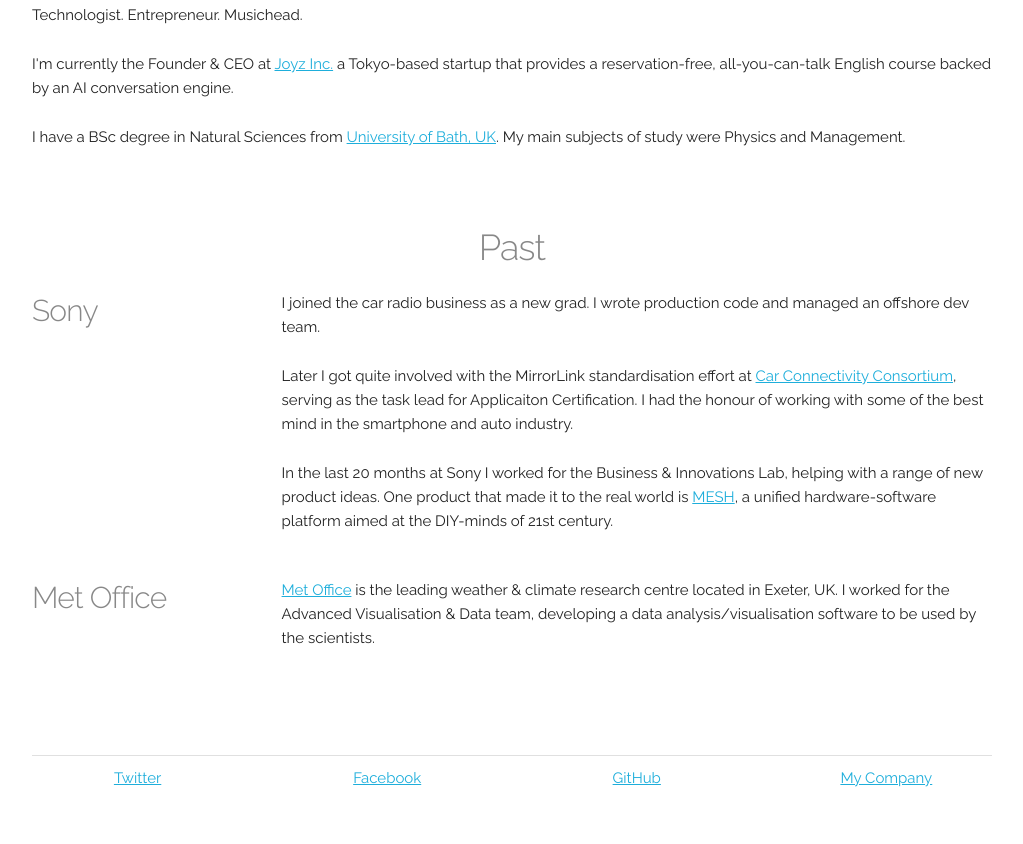
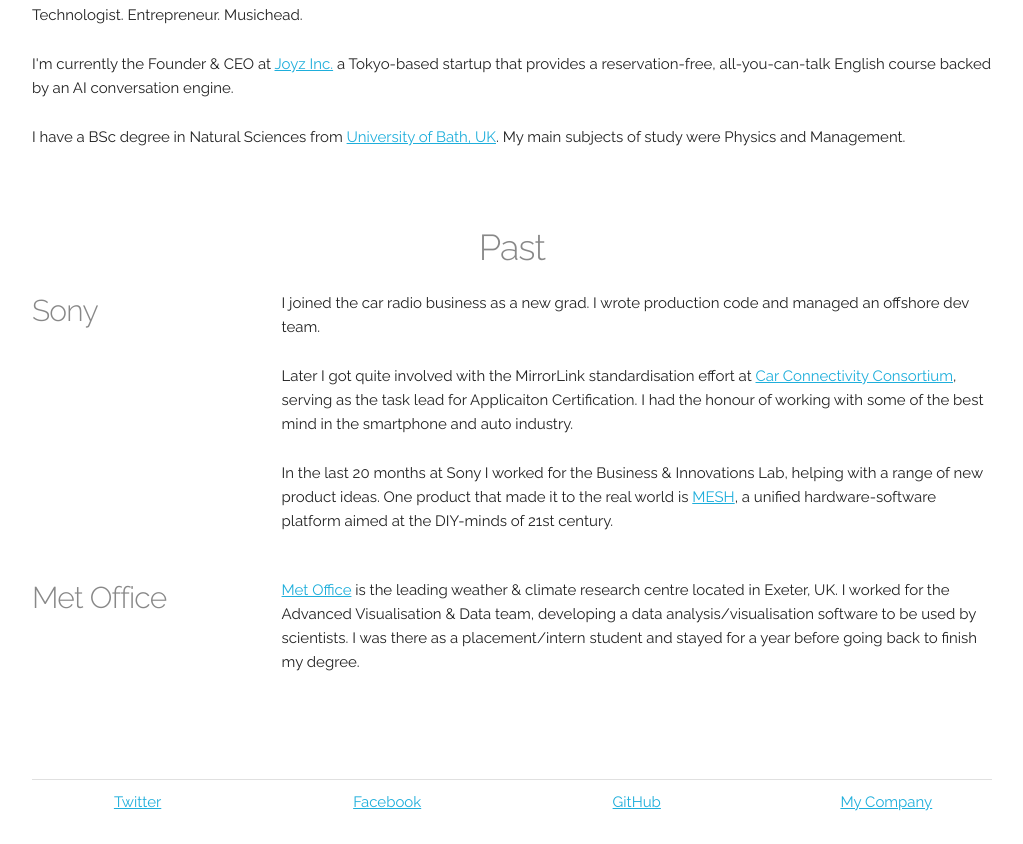
Before and after one commit to ykakihara/ykakihara.github.io, a plain HTML site: page index.html in a window 1280 px wide. Shown: the part 836-1680 px from the top of the page, without its empty margins (128-1151 px from the left). Before the commit the page ends 1656 px from the top, so only its background shows below. Drawn offline with Linux system fonts and the light colour scheme.

Commit message:
Added more text in Met Office section

```diff
--- a/index.html
+++ b/index.html
@@ -122,7 +122,7 @@
         <h4 class="grey">Met Office</h4>
       </div>
       <div class="nine columns">
-        <p><a href="http://www.metoffice.gov.uk/">Met Office</a> is the leading weather & climate research centre located in Exeter, UK. I worked for the Advanced Visualisation & Data team, developing a data analysis/visualisation software to be used by the scientists.</p>
+        <p><a href="http://www.metoffice.gov.uk/">Met Office</a> is the leading weather & climate research centre located in Exeter, UK. I worked for the Advanced Visualisation & Data team, developing a data analysis/visualisation software to be used by scientists. I was there as a placement/intern student and stayed for a year before going back to finish my degree.</p>
       </div>
     </div>
 
```
